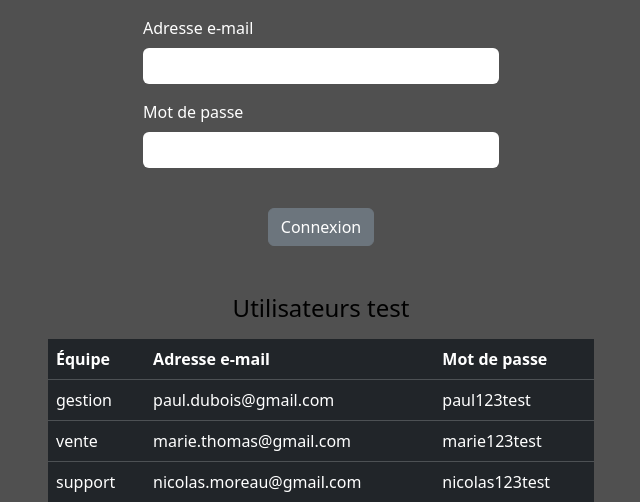
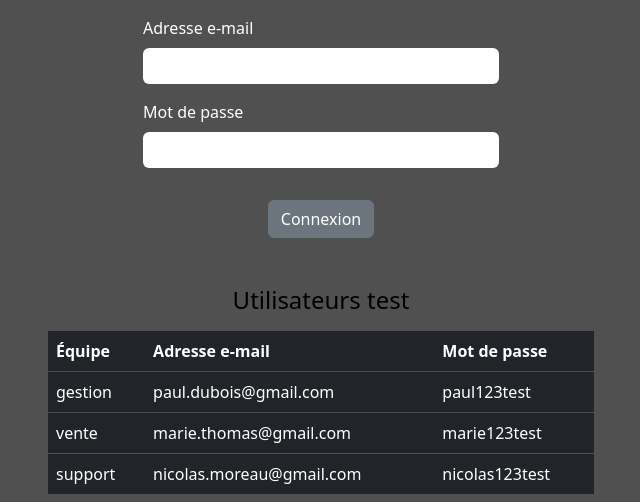
Before and after one commit to romansainthilaire/epic_events_crm, a Django app: page /connexion/ in a window 1280 px wide. Shown: the part 210-712 px from the top of the page, without its empty margins (319-959 px from the left). Run offline with Django 4.2, Linux system fonts and the light colour scheme; some libraries are stand-ins or nearby versions.

Commit message:
refactoring

```diff
--- a/accounts/templates/accounts/login_form.html
+++ b/accounts/templates/accounts/login_form.html
@@ -18,7 +18,7 @@
             {% csrf_token %}
             {% bootstrap_form form bound_css_class="" %}
             <div class="text-center">
-                <button class="btn btn-secondary mt-4" type="submit">Connexion</button>
+                <button class="btn btn-secondary mt-3" type="submit">Connexion</button>
             </div>
         </form>
     </div>
```
